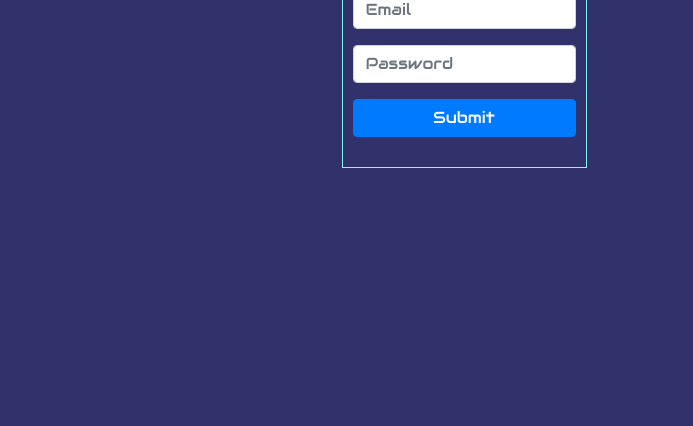
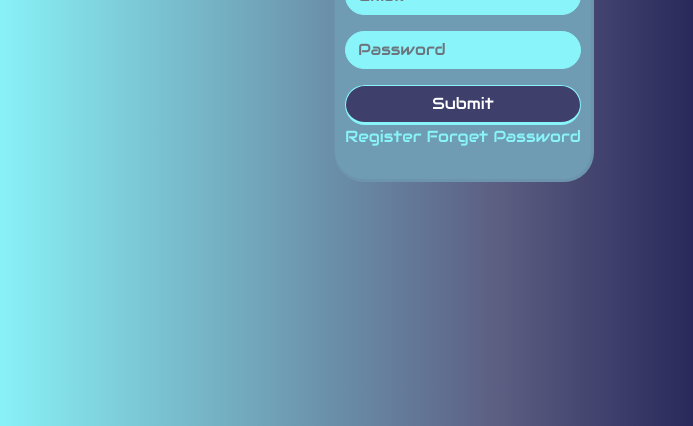
Before and after one commit to talhag3/blog_theme, a plain HTML site: page index.html in a window 1280 px wide. Shown: the part 374-800 px from the top of the page, without its empty margins (176-869 px from the left). Drawn offline with Linux system fonts and the light colour scheme.

Commit message:
Login Updated ColorComibation

```diff
--- a/index.html
+++ b/index.html
@@ -12,7 +12,7 @@
 <body>
      <div class="auth-container d-flex align-items-center justify-content-center">
           <div class="form-container">
-               <form action="#" class="b-form text-center">
+               <form action="#" class="b-form text-center login-form" >
                <h1>Login</h1>
                <div class="form-group">
                     <input type="email" class="form-control" placeholder="Email">
@@ -22,6 +22,9 @@
                </div>
                <button type="submit" class="btn btn-primary btn-block">Submit</button>
                </form>
+               <div>
+                    Register <span>Forget Password</span>
+               </div>
           </div>
      </div>
      <script src="./public/js/jquery.min.js"></script>
--- a/public/css/style.css
+++ b/public/css/style.css
@@ -6,10 +6,34 @@ body,html{
      width: 100%;
      margin: 0 auto;
      height: 100%;
-     background: #31316b;
+     background: rgb(137,244,249);
+background: linear-gradient(90deg, rgba(137,244,249,1) 13%, rgba(91,93,129,1) 53%, rgba(37,37,88,1) 69%);
      color: #89f4f9;
 }
 .form-container{
-     padding:50px 10px  30px  10px;
+     padding: 50px 10px 30px 10px;
+     border-bottom: 3px solid #89f4f9;
+     border-right: 3px solid #89f4f9;
+     border-top: 1px solid #89f4f9;
+     border-left: 1px solid #89f4f9;
+     border-radius: 30px;
+     background-color: #6f9cb3;
+     border-color: #6c95ad;
+}
+.login-form button{
+    border-radius: 30px;
+    background-color: #3e3f6b;
+    border: #89f4f9 1px solid;
+    border-bottom: 3px solid #89f4f9;
+}
+.login-form button:hover{
+     border-radius: 30px;
+     background-color: #252558;
      border: #89f4f9 1px solid;
 }
+
+.login-form input{
+     border-radius: 30px;
+     border: 1px solid #89f4f9;
+     background: #89f4f9;
+}
```
Also changed, not shown: screenshots/login2.png (added).
